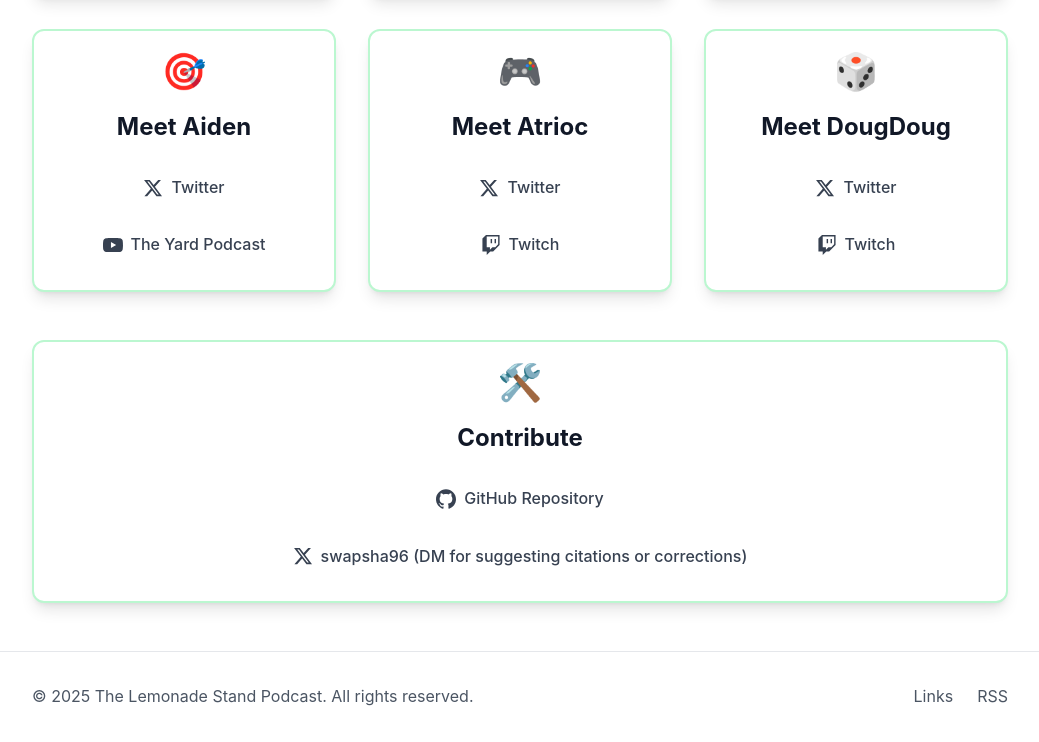
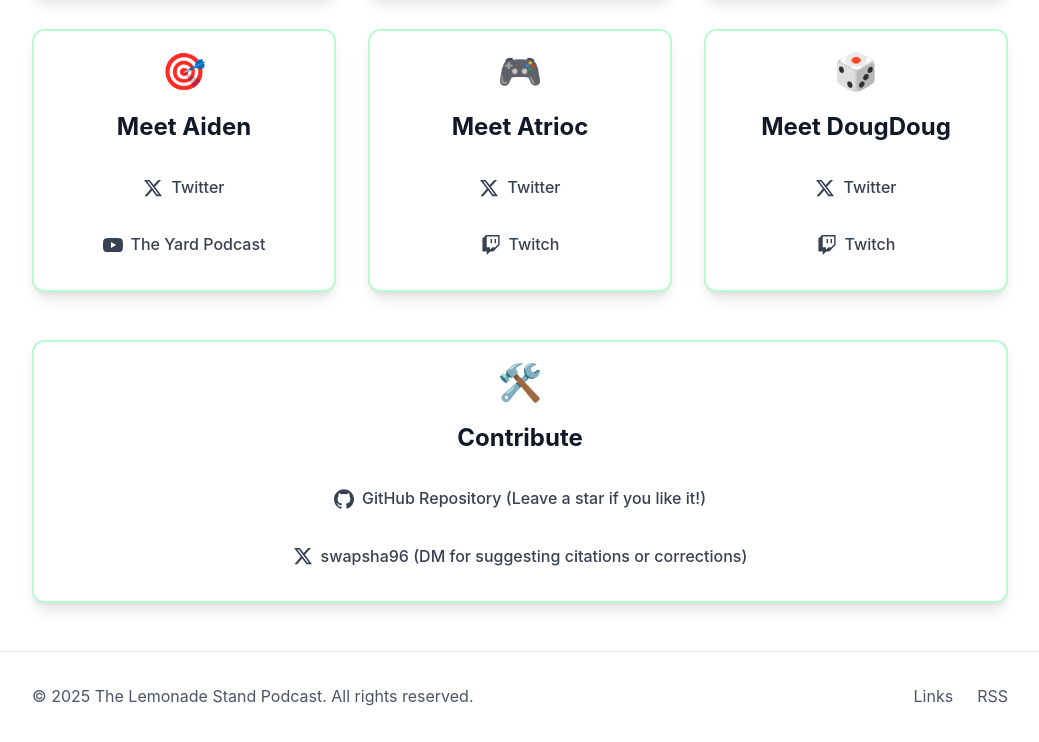
Before and after one commit to LemonadeStandPodcast/LemonadeStandPodcast.github.io, an Astro site: page /links in a window 1280 px wide. Shown: the part 485-1227 px from the top of the page, without its empty margins (120-1159 px from the left). Built offline with nearby package versions, Linux system fonts and the light colour scheme; Astro itself is replaced by a stand-in of ours.

Commit message:
feat: update GitHub repository link text to encourage user engagement

```diff
--- a/src/pages/links.astro
+++ b/src/pages/links.astro
@@ -244,7 +244,7 @@
         <a href="https://github.com/LemonadeStandPodcast/LemonadeStandPodcast.github.io" target="_blank" class="social-link block text-center font-medium">
           <span class="flex items-center justify-center gap-2">
             <svg class="w-5 h-5" fill="currentColor" viewBox="0 0 24 24"><path d="M12 .297c-6.63 0-12 5.373-12 12 0 5.303 3.438 9.8 8.205 11.385.6.113.82-.258.82-.577 0-.285-.01-1.04-.015-2.04-3.338.724-4.042-1.61-4.042-1.61C4.422 18.07 3.633 17.7 3.633 17.7c-1.087-.744.084-.729.084-.729 1.205.084 1.838 1.236 1.838 1.236 1.07 1.835 2.809 1.305 3.495.998.108-.776.417-1.305.76-1.605-2.665-.3-5.466-1.332-5.466-5.93 0-1.31.465-2.38 1.235-3.22-.135-.303-.54-1.523.105-3.176 0 0 1.005-.322 3.3 1.23.96-.267 1.98-.399 3-.405 1.02.006 2.04.138 3 .405 2.28-1.552 3.285-1.23 3.285-1.23.645 1.653.24 2.873.12 3.176.765.84 1.23 1.91 1.23 3.22 0 4.61-2.805 5.625-5.475 5.92.42.36.81 1.096.81 2.22 0 1.606-.015 2.896-.015 3.286 0 .315.21.69.825.57C20.565 22.092 24 17.592 24 12.297c0-6.627-5.373-12-12-12"/></svg>
-            GitHub Repository
+            GitHub Repository (Leave a star if you like it!)
           </span>
         </a>
         <a href="https://x.com/swapsha96" target="_blank" class="social-link block text-center font-medium">
```
